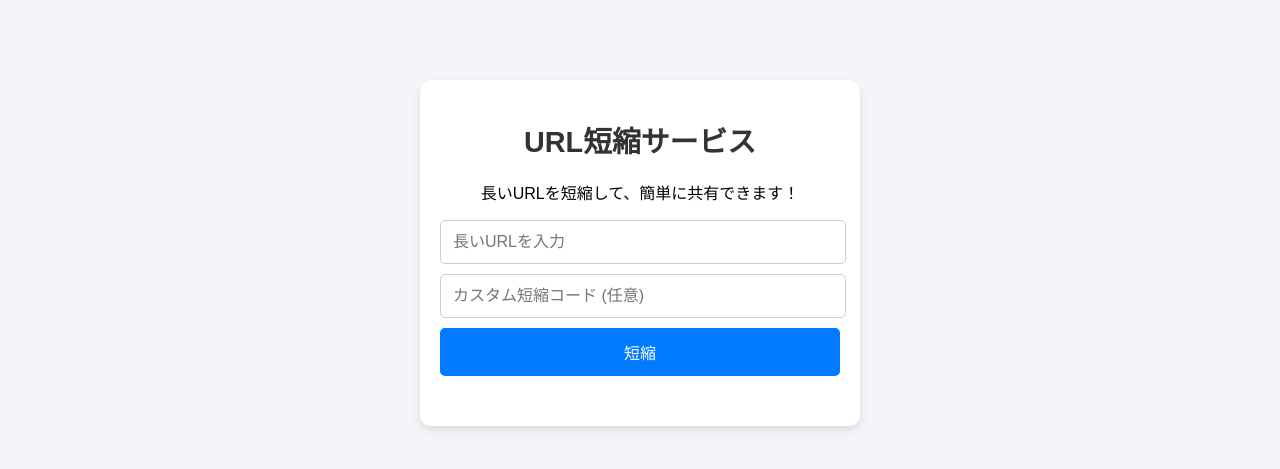
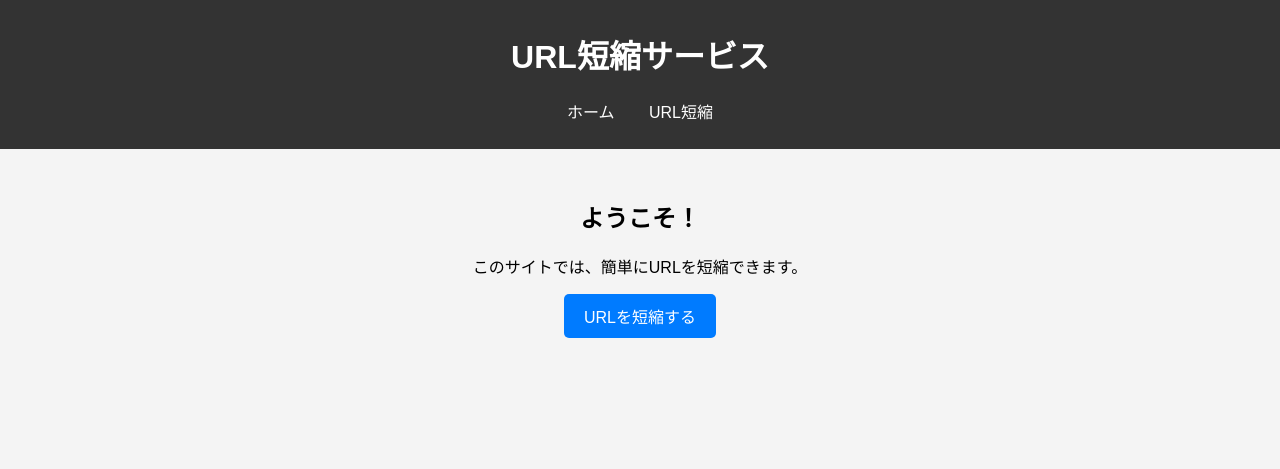
Before and after one commit to AuspicEin/HP_1, a Flask app: page / in a window 1280 px wide. Shown: the top 469 px of the page. Run offline with Flask 3, Linux system fonts and the light colour scheme.

Commit message:
ホームの追加

```diff
--- a/app.py
+++ b/app.py
@@ -1,4 +1,4 @@
-from flask import Flask, request, redirect, render_template, send_file
+from flask import Flask, request, redirect, render_template, send_file, url_for
 import sqlite3
 import random
 import string
@@ -18,12 +18,17 @@ init_db()
 def generate_short_code():
     return ''.join(random.choices(string.ascii_letters + string.digits, k=6))
 
-# 短縮URL作成
-@app.route("/", methods=["GET", "POST"])
+# ホームページ（トップページ）
+@app.route("/")
 def home():
+    return render_template("index.html")
+
+# URL短縮機能ページ
+@app.route("/url-shortener", methods=["GET", "POST"])
+def url_shortener():
     if request.method == "POST":
         long_url = request.form["long_url"]
-        custom_code = request.form.get("custom_code", "").strip()  # カスタムコード（オプション）
+        custom_code = request.form.get("custom_code", "").strip()
 
         with sqlite3.connect("database.db") as conn:
             cur = conn.cursor()
@@ -39,19 +44,22 @@ def home():
                 while True:
                     cur.execute("SELECT short FROM urls WHERE short=?", (short_code,))
                     if not cur.fetchone():
-                        break  # 一意な短縮コードが生成されたらループを抜ける
+                        break
                     short_code = generate_short_code()
 
             # データベースに保存
-            cur.execute("INSERT INTO urls (short, long) VALUES (?, ?)", (short_code, long_url))
-            conn.commit()
+            try:
+                cur.execute("INSERT INTO urls (short, long) VALUES (?, ?)", (short_code, long_url))
+                conn.commit()
+            except sqlite3.IntegrityError:
+                return "このカスタムコードは既に使用されています。", 400
 
         short_url = request.host_url + short_code
-        qr_url = request.host_url + "qrcode/" + short_code  # QRコードの取得リンク
+        qr_url = request.host_url + "qrcode/" + short_code
 
-        return render_template("index.html", short_url=short_url, qr_url=qr_url)
+        return render_template("shortener.html", short_url=short_url, qr_url=qr_url)
 
-    return render_template("index.html")
+    return render_template("shortener.html")
 
 # 短縮URLリダイレクト
 @app.route("/<short_code>")
@@ -81,10 +89,10 @@ def generate_qrcode(short_code):
     qr.save(img_io, 'PNG')
     img_io.seek(0)
 
-    return send_file(img_io, mimetype='image/png')
+    return send_file(img_io, mimetype='image/png', as_attachment=False)
 
 # アプリ起動
-port = int(os.environ.get("PORT", 10000))  # 環境変数PORTを取得、なければ10000
+port = int(os.environ.get("PORT", 5000))
 
 if __name__ == "__main__":
-    app.run(host="0.0.0.0", port=port)
+    app.run(host="0.0.0.0", port=port, debug=True)
--- /dev/null
+++ b/static/style.css
@@ -0,0 +1,41 @@
+body {
+    font-family: Arial, sans-serif;
+    text-align: center;
+    background-color: #f4f4f4;
+    margin: 0;
+    padding: 0;
+}
+
+header {
+    background-color: #333;
+    color: white;
+    padding: 10px;
+}
+
+nav ul {
+    list-style: none;
+    padding: 0;
+}
+
+nav ul li {
+    display: inline;
+    margin: 0 15px;
+}
+
+nav ul li a {
+    color: white;
+    text-decoration: none;
+}
+
+main {
+    margin-top: 50px;
+}
+
+.button {
+    display: inline-block;
+    padding: 10px 20px;
+    background-color: #007bff;
+    color: white;
+    text-decoration: none;
+    border-radius: 5px;
+}
--- a/templates/index.html
+++ b/templates/index.html
@@ -2,145 +2,24 @@
 <html lang="ja">
 <head>
     <meta charset="UTF-8">
-    <meta name="description" content="シンプルで無料のURL短縮サービス。短縮リンクを作成して簡単に共有！">
-    <meta name="viewport" content="width=device-width, initial-scale=1.0">  <!-- スマホ対応のための設定 -->
-    <title>無料で使えるURL短縮サービス | 短縮リンク作成</title>
-    <style>
-        /* 全体のスタイル */
-        body {
-            font-family: 'Arial', sans-serif;
-            text-align: center;
-            margin: 0;
-            padding: 0;
-            background-color: #f4f4f9;
-        }
-
-        .container {
-            max-width: 90%;
-            width: 400px;
-            margin: 10vh auto; /* 画面中央寄せ */
-            padding: 20px;
-            background: white;
-            box-shadow: 0 4px 8px rgba(0, 0, 0, 0.1);
-            border-radius: 10px;
-        }
-
-        h1 {
-            color: #333;
-            font-size: 1.8em;
-        }
-
-        /* フォームのスタイル */
-        form {
-            display: flex;
-            flex-direction: column;
-            gap: 10px;
-            width: 100%;
-        }
-
-        input {
-            width: calc(100% - 20px);
-            padding: 12px;
-            border: 1px solid #ccc;
-            border-radius: 5px;
-            font-size: 16px;
-            margin: 0 auto;
-        }
-
-        button {
-            background: #007bff;
-            color: white;
-            border: none;
-            padding: 12px;
-            font-size: 16px;
-            border-radius: 5px;
-            cursor: pointer;
-            transition: background 0.3s;
-        }
-
-        button:hover {
-            background: #0056b3;
-        }
-
-        /* 結果表示のスタイル */
-        .result {
-            margin-top: 20px;
-            padding: 15px;
-            background: #e3f2fd;
-            border-radius: 5px;
-        }
-
-        .result a {
-            font-size: 18px;
-            color: #007bff;
-            text-decoration: none;
-            font-weight: bold;
-        }
-
-        .result a:hover {
-            text-decoration: underline;
-        }
-
-        /* QRコード表示エリア */
-        .qr-code {
-            margin-top: 15px;
-        }
-
-        .qr-code img {
-            width: 150px;
-            height: 150px;
-            border: 1px solid #ddd;
-            border-radius: 5px;
-            padding: 5px;
-            background: white;
-        }
-
-        /* 広告スペース（オプション） */
-        .ad-space {
-            margin-top: 30px;
-        }
-
-        /* モバイル対応 */
-        @media (max-width: 600px) {
-            .container {
-                width: 90%;
-                margin: 5vh auto;
-                padding: 15px;
-            }
-
-            input, button {
-                font-size: 14px;
-            }
-        }
-    </style>
+    <meta name="viewport" content="width=device-width, initial-scale=1.0">
+    <title>ホーム - URL短縮サービス</title>
+    <link rel="stylesheet" href="{{ url_for('static', filename='style.css') }}">
 </head>
 <body>
-    <div class="container">
+    <header>
         <h1>URL短縮サービス</h1>
-        <p>長いURLを短縮して、簡単に共有できます！</p>
-        <form method="POST">
-            <input type="url" name="long_url" required placeholder="長いURLを入力">
-            <input type="text" name="custom_code" placeholder="カスタム短縮コード (任意)">
-            <button type="submit">短縮</button>
-        </form>
-
-        {% if short_url %}
-        <div class="result">
-            <p>短縮URL: <a href="{{ short_url }}" target="_blank">{{ short_url }}</a></p>
-            <div class="qr-code">
-                <p>QRコード:</p>
-                <a href="{{ qr_url }}" target="_blank">
-                    <img src="{{ qr_url }}" alt="QRコード">
-                </a>
-            </div>
-        </div>
-        {% endif %}
-
-        <!-- Google AdSense 広告スペース（必要に応じて追加） -->
-        <div class="ad-space">
-            <script async src="https://pagead2.googlesyndication.com/pagead/js/adsbygoogle.js?client=ca-pub-7186706376691518"
-                crossorigin="anonymous"></script>
-        </div>
-    </div>
+        <nav>
+            <ul>
+                <li><a href="{{ url_for('home') }}">ホーム</a></li>
+                <li><a href="{{ url_for('url_shortener') }}">URL短縮</a></li>
+            </ul>
+        </nav>
+    </header>
+    <main>
+        <h2>ようこそ！</h2>
+        <p>このサイトでは、簡単にURLを短縮できます。</p>
+        <a href="{{ url_for('url_shortener') }}" class="button">URLを短縮する</a>
+    </main>
 </body>
 </html>
```
Also changed, not shown: templates/shortener.html (added, +35 -0 lines), database.db.
